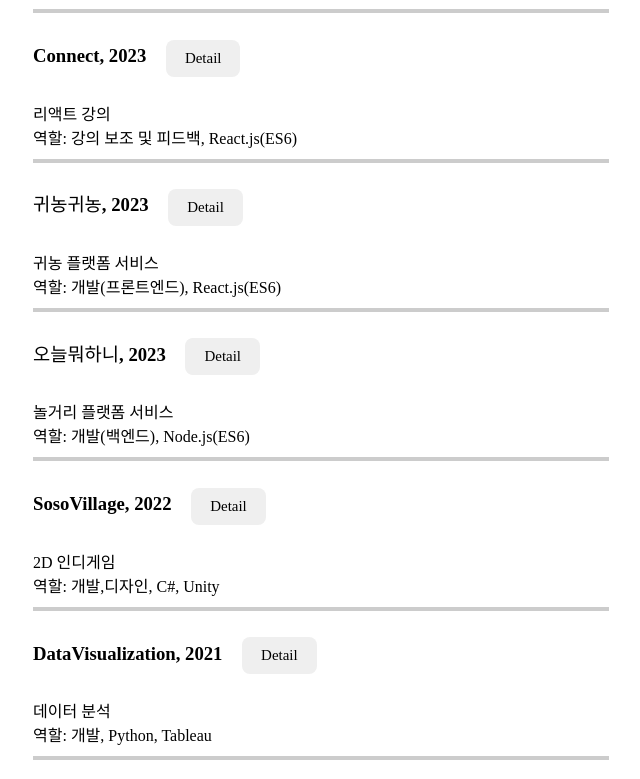
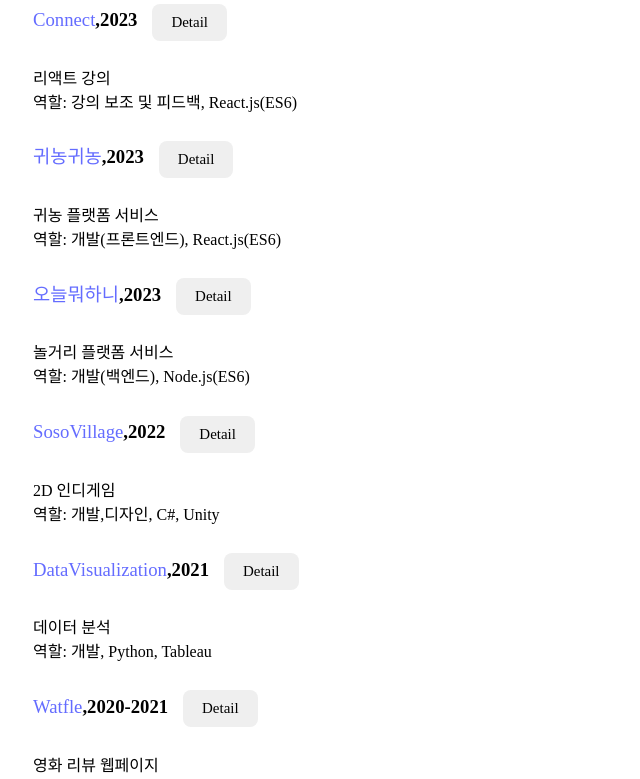
Before and after one commit to minjeongss/resume, a React (Vite) app: page / in a window 1280 px wide. Shown: the part 1225-2004 px from the top of the page, without its empty margins (319-959 px from the left). Built offline with nearby package versions, Linux system fonts and the light colour scheme; a web font is replaced by a local one.

Commit message:
feat: 모달창에 클릭한 프로젝트 정보 전달 구현

```diff
--- a/src/components/ContentProject.tsx
+++ b/src/components/ContentProject.tsx
@@ -5,41 +5,66 @@ import styled from "styled-components";
 const Hr=styled.hr`
     border:2px solid rgb(0,0,0,0.2);
 `;
+const Box=styled.div`
+    &:hover{
+
+    }
+`;
 const Button=styled.button`
     font-size: 0.8em;
 `;
 
+interface Project{
+    title:string;
+    detail:string;
+    position:string;
+    duration:string;
+    tech:string;
+    link:string;
+}
 const ContentProject = () => {
     const project=[
-        {title:"Watfle",detail:"영화 리뷰 웹페이지",position:"개발(프론트엔드)",duration:"2020-2021",tech:"JS, CSS, HTML"},
-        {title:"DataVisualization",detail:"데이터 분석",position:"개발",duration:"2021",tech:"Python, Tableau"},
-        {title:"SosoVillage",detail:"2D 인디게임",position:"개발,디자인",duration:"2022",tech:"C#, Unity"},
-        {title:"오늘뭐하니",detail:"놀거리 플랫폼 서비스",position:"개발(백엔드)",duration:"2023",tech:"Node.js(ES6)"},
-        {title:"귀농귀농",detail:"귀농 플랫폼 서비스",position:"개발(프론트엔드)",duration:"2023",tech:"React.js(ES6)"},
-        {title:"Connect",detail:"리액트 강의",position:"강의 보조 및 피드백",duration:"2023",tech:"React.js(ES6)"},
-        {title:"나날이",detail:"날씨별 옷 추천 플랫폼 서비스",position:"개발(프론트엔드)",duration:"2023",tech:"React.js(ES6)"},
-        {title:"SPARO 학부연구생",detail:"다층 환경 주행을 위한 모바일 매니퓰레이터 및 내비게이션 기술",position:"개발(제어)",duration:"2023-2024",tech:"ROS1, Python"},
-        {title:"유진로봇 인턴사원",detail:"청소로봇 개발 테스트 및 UI 시나리오 검증",position:"개발(테스트)",duration:"2024",tech:"Linux"},
+        {title:"Watfle",detail:"영화 리뷰 웹페이지",position:"개발(프론트엔드)",duration:"2020-2021",tech:"JS, CSS, HTML",link:"https://github.com/minjeongss/web-Watfle"},
+        {title:"DataVisualization",detail:"데이터 분석",position:"개발",duration:"2021",tech:"Python, Tableau",link:"https://github.com/minjeongss/Data-Visualization"},
+        {title:"SosoVillage",detail:"2D 인디게임",position:"개발,디자인",duration:"2022",tech:"C#, Unity",link:"https://github.com/JeongHyunJi/SosoVillage"},
+        {title:"오늘뭐하니",detail:"놀거리 플랫폼 서비스",position:"개발(백엔드)",duration:"2023",tech:"Node.js(ES6)",link:"https://github.com/UMC-LetsDo/what-you-do-today-back"},
+        {title:"귀농귀농",detail:"귀농 플랫폼 서비스",position:"개발(프론트엔드)",duration:"2023",tech:"React.js(ES6)",link:"https://github.com/GwinongGwinong/frontend"},
+        {title:"Connect",detail:"리액트 강의",position:"강의 보조 및 피드백",duration:"2023",tech:"React.js(ES6)",link:"https://github.com/Connect-Organization/2023-ReactStudy-Jeong"},
+        {title:"나날이",detail:"날씨별 옷 추천 플랫폼 서비스",position:"개발(프론트엔드)",duration:"2023",tech:"React.js(ES6)",link:"https://github.com/Nanali-cody/frontend"},
+        {title:"SPARO 학부연구생",detail:"다층 환경 주행을 위한 모바일 매니퓰레이터 및 내비게이션 기술",position:"개발(제어)",duration:"2023-2024",tech:"ROS1, Python",link:"https://sites.google.com/view/sparo"},
+        {title:"유진로봇 인턴사원",detail:"청소로봇 개발 테스트 및 UI 시나리오 검증",position:"개발(테스트)",duration:"2024",tech:"Linux",link:"https://yujinrobot.com/"},
     ];
 
     const [isModalOpen,setIsModalOpen]=useState(false);
-    const openModal=()=>setIsModalOpen(true);
-    const closeModal=()=>setIsModalOpen(false);
-    return (
+    const [selectProject, setSelectProject]=useState<Project | null>(null);
+
+    const openModal=(elem:Project)=>{
+        setIsModalOpen(true);
+        setSelectProject(elem);
+    };
+    const closeModal=()=>{
+        setIsModalOpen(false);
+        setSelectProject(null);
+    }
+
+        return (
         <>
             {
                 project.reverse().map((elem)=>{
                     return (
-                        <div>
-                            <h3>{elem.title}, {elem.duration} <Button onClick={openModal}>Detail</Button></h3>
+                        <Box>
+                            <h3>
+                                <a href={elem.link}>{elem.title}</a>,
+                                {elem.duration}
+                                <Button onClick={()=>openModal(elem)}>Detail</Button>
+                            </h3>
                             <div>{elem.detail}</div>
                             <div>역할: {elem.position}, {elem.tech}</div>
-                            <Hr />
-                        </div>
+                        </Box>
                     )
                 })
             }
-            {isModalOpen && <ContentProjectModal closeModal={closeModal}/>}
+            {isModalOpen && selectProject && <ContentProjectModal project={selectProject} closeModal={closeModal}/>}
         </>
     );
 };
--- a/src/components/ContentProjectModal.tsx
+++ b/src/components/ContentProjectModal.tsx
@@ -29,19 +29,29 @@ const Content=styled.div`
 `;
 
 export interface ModalProps{
+    project:Project;
     closeModal:()=>void;
 }
-
-const ContentProjectModal = ({closeModal}:ModalProps) => {
+interface Project{
+    title:string;
+    detail:string;
+    position:string;
+    duration:string;
+    tech:string;
+    link:string;
+}
+const ContentProjectModal = ({project, closeModal}:ModalProps) => {
     const handleBackgroundClick=(e:React.MouseEvent<HTMLDivElement>)=>{
         if(e.target===e.currentTarget) closeModal();
     }
     return (
         <Container onClick={handleBackgroundClick}>
             <Content>
-                <h2>웹 프로젝트</h2>
-                <h3>기간</h3>
-                <h3>역할</h3>
+                <h2>{project.title}</h2>
+                <h3>{project.detail}</h3>
+                <div>기간: {project.duration}</div>
+                <div>역할: {project.position}</div>
+                <div>사용한 기술: {project.tech}</div>
                 <button onClick={closeModal}>CLOSE</button>
             </Content>
         </Container>
```
